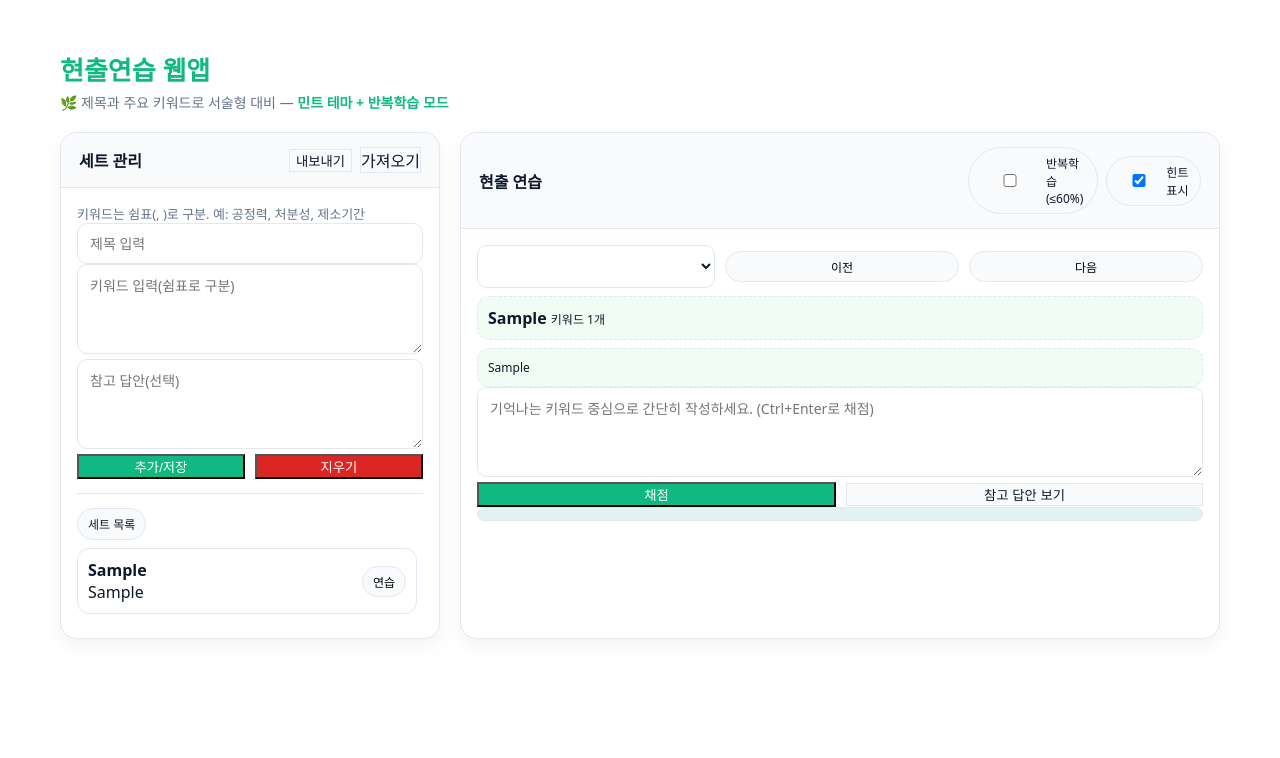
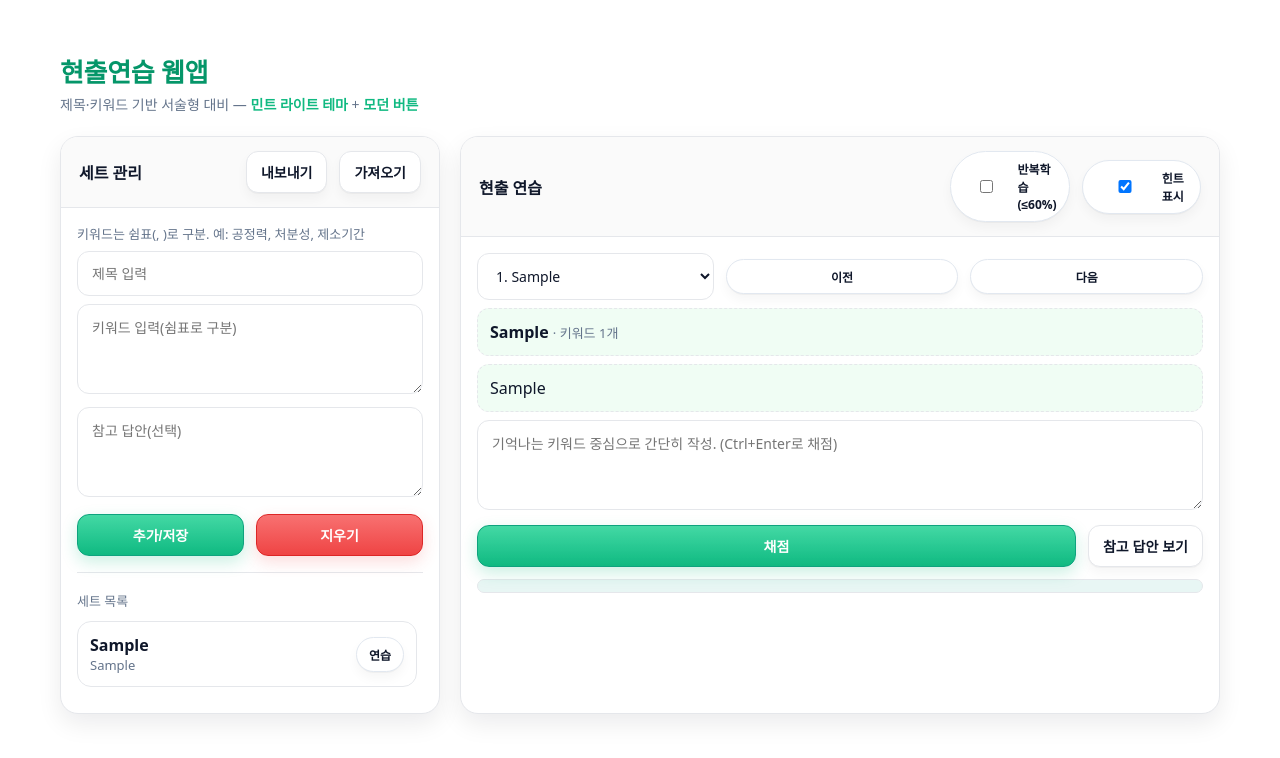
Before and after one commit to shanwjstk/2026-No.1-CPLA, a plain HTML site: page index.html in a window 1280 px wide. Both pictures are taken after typing "Sample", "Sample", "Sample" into the empty fields and a click on the button "추가/저장". Drawn offline with Linux system fonts and the light colour scheme.

Commit message:
Update index.html

```diff
--- a/index.html
+++ b/index.html
@@ -3,82 +3,120 @@
 <head>
 <meta charset="UTF-8" />
 <meta name="viewport" content="width=device-width, initial-scale=1" />
-<title>현출연습 웹앱 – 민트 라이트 테마</title>
+<title>현출연습 웹앱 – 민트 라이트 테마(모던 버튼)</title>
 <style>
   :root{
-    /* 🌿 민트/화이트 테마 */
+    /* 라이트 + 민트 포인트 */
     --bg:#ffffff;
     --panel:#ffffff;
-    --line:#e2e8f0;
-    --shadow:0 8px 20px rgba(0,0,0,0.05);
+    --line:#e5e7eb;
+    --shadow:0 10px 24px rgba(2, 6, 23, .08);
 
     --text:#0f172a;
     --muted:#64748b;
 
-    --brand:#10b981; /* 민트/에메랄드 */
+    --brand:#10b981;         /* 에메랄드 민트 */
+    --brand-strong:#059669;
     --good:#16a34a;
-    --bad:#dc2626;
+    --bad:#ef4444;
     --warn:#f59e0b;
 
     --chip-bg:#f8fafc;
     --chip-line:#e2e8f0;
     --hint-bg:#f0fdf4;
-    --meter-bg:#e0f2f1;
+    --meter-bg:#e8f6f4;
   }
 
   *{box-sizing:border-box}
   body{
-    margin:0;
-    background:var(--bg);
-    color:var(--text);
+    margin:0;background:var(--bg);color:var(--text);
     font-family:Pretendard,Apple SD Gothic Neo,system-ui,sans-serif;
   }
 
-  h1{font-size:26px;margin:0 0 4px;font-weight:700;color:var(--brand)}
-  .sub{color:var(--muted);font-size:14px;margin-bottom:20px}
-  .wrap{max-width:1200px;margin:30px auto;padding:20px}
+  .wrap{max-width:1200px;margin:32px auto;padding:20px}
+  h1{font-size:26px;margin:0 0 4px;font-weight:800;color:var(--brand-strong);letter-spacing:-0.3px}
+  .sub{color:var(--muted);font-size:14px;margin-bottom:22px}
+
   .grid{display:grid;grid-template-columns:380px 1fr;gap:20px}
-
-  .card{background:var(--panel);border:1px solid var(--line);border-radius:16px;box-shadow:var(--shadow)}
-  .hd{display:flex;align-items:center;justify-content:space-between;padding:14px 18px;border-bottom:1px solid var(--line);background:#f9fafb;border-radius:16px 16px 0 0}
+  .card{background:var(--panel);border:1px solid var(--line);border-radius:18px;box-shadow:var(--shadow);overflow:hidden}
+  .hd{display:flex;align-items:center;justify-content:space-between;padding:14px 18px;border-bottom:1px solid var(--line);background:#fafafa}
   .bd{padding:16px}
 
   input,textarea,select{
-    width:100%;border:1px solid var(--line);border-radius:10px;padding:10px 12px;font-size:14px;
-    font-family:inherit;outline:none;background:#fff;color:var(--text);
+    width:100%;border:1px solid var(--line);border-radius:12px;padding:12px 14px;font-size:14px;
+    font-family:inherit;outline:none;background:#fff;color:var(--text);transition:border-color .2s, box-shadow .2s, transform .06s;
   }
-  input:focus,textarea:focus,select:focus{border-color:var(--brand);box-shadow:0 0 0 2px rgba(16,185,129,.2)}
+  input:focus,textarea:focus,select:focus{
+    border-color:#a7f3d0; box-shadow:0 0 0 4px rgba(16,185,129,.18);
+  }
   textarea{min-height:90px;resize:vertical}
-
-  .btn{
-    border:none;border-radius:10px;padding:9px 12px;font-weight:600;font-size:14px;cursor:pointer;transition:all .1s;
-  }
-  .btn-primary{background:var(--brand);color:#fff}
-  .btn-primary:hover{filter:brightness(1.05)}
-  .btn-danger{background:var(--bad);color:#fff}
-  .btn-danger:hover{filter:brightness(1.1)}
-  .btn-ghost{background:var(--chip-bg);border:1px solid var(--line);color:var(--text)}
-  .btn-ghost:hover{background:#f1f5f9}
-  .btn-chip{border-radius:999px;padding:6px 10px;font-size:12px;background:var(--chip-bg);border:1px solid var(--chip-line)}
-
-  .row{display:flex;gap:10px;align-items:center}
+  .row{display:flex;gap:12px;align-items:center}
   .row>*{flex:1}
   .note{color:var(--muted);font-size:13px}
-  .sep{height:1px;background:var(--line);margin:14px 0}
+  .sep{height:1px;background:var(--line);margin:16px 0}
+  .list{max-height:420px;overflow:auto;padding-right:6px}
+  .item{padding:12px;margin:10px 0;background:#fff;border:1px solid var(--line);border-radius:14px;display:flex;align-items:center;gap:10px}
+  .tag{display:inline-block;border:1px solid var(--chip-line);background:var(--chip-bg);color:var(--text);border-radius:999px;padding:6px 10px;margin:4px 6px 0 0;font-size:12px}
 
-  .badge,.pill{display:inline-flex;align-items:center;gap:6px;border:1px solid var(--chip-line);
-    background:var(--chip-bg);border-radius:999px;padding:6px 10px;font-size:12px}
-  .mini{font-size:12px}
-  .right{display:flex;align-items:center;gap:8px}
-
-  .list{max-height:420px;overflow:auto;padding-right:6px}
-  .item{padding:10px;margin:8px 0;background:#fff;border:1px solid var(--line);border-radius:12px;display:flex;align-items:center;gap:8px}
-  .tag{display:inline-block;border:1px solid var(--chip-line);background:var(--chip-bg);color:var(--text);border-radius:999px;padding:4px 8px;margin:3px 4px 0 0;font-size:12px}
-
-  .hint{background:var(--hint-bg);border:1px dashed var(--line);border-radius:12px;padding:10px;margin-top:8px}
+  .hint{background:var(--hint-bg);border:1px dashed var(--line);border-radius:12px;padding:12px;margin-top:8px}
 
   .meter{height:14px;background:var(--meter-bg);border:1px solid var(--line);border-radius:999px;overflow:hidden}
   .fill{height:100%;background:linear-gradient(90deg,#34d399,#10b981);width:0%}
+
+  /* ====== 모던 버튼 스타일 (요즘 웹 느낌) ====== */
+  .btn{
+    --btn-bg:#ffffff;
+    --btn-border:var(--line);
+    --btn-fg:var(--text);
+    position:relative; display:inline-flex; align-items:center; justify-content:center;
+    gap:8px; padding:10px 14px; border-radius:12px;
+    border:1px solid var(--btn-border); background:var(--btn-bg); color:var(--btn-fg);
+    font-weight:700; font-size:14px; cursor:pointer; user-select:none;
+    transition:transform .08s ease, box-shadow .2s ease, background .2s ease, border-color .2s ease, filter .2s ease;
+    box-shadow:0 1px 0 rgba(2,6,23,.03), 0 6px 12px rgba(2,6,23,.04);
+  }
+  .btn:hover{transform:translateY(-1px); box-shadow:0 6px 16px rgba(2,6,23,.08);}
+  .btn:active{transform:translateY(0); box-shadow:0 2px 8px rgba(2,6,23,.06);}
+  .btn:focus-visible{outline:none; box-shadow:0 0 0 4px rgba(16,185,129,.22);}
+
+  /* 프라이머리: 미세 그라데이션 + 광택 레이어 */
+  .btn-primary{
+    --btn-bg:linear-gradient(180deg,#34d399,#10b981);
+    --btn-border:#0ea37e;
+    --btn-fg:#fff;
+    box-shadow:0 6px 16px rgba(16,185,129,.22);
+  }
+  .btn-primary::after{
+    /* 상단 얇은 광택 */
+    content:""; position:absolute; inset:0; border-radius:12px; pointer-events:none;
+    background:linear-gradient(180deg,rgba(255,255,255,.35),rgba(255,255,255,0));
+    mix-blend-mode:soft-light; opacity:.7;
+  }
+  .btn-primary:hover{filter:brightness(1.02);}
+  .btn-primary:active{filter:brightness(.98);}
+
+  /* 고스트: 투명 카드형 */
+  .btn-ghost{
+    --btn-bg:#ffffff;
+    --btn-border:var(--line);
+  }
+  .btn-ghost:hover{background:#f8fafc;}
+
+  /* 위험 버튼 */
+  .btn-danger{
+    --btn-bg:linear-gradient(180deg,#f87171,#ef4444);
+    --btn-border:#dc2626; --btn-fg:#fff;
+    box-shadow:0 6px 16px rgba(239,68,68,.18);
+  }
+
+  /* 칩형(작은 라운드 pill) */
+  .btn-chip{
+    --btn-bg:#ffffff; --btn-border:var(--chip-line);
+    border-radius:999px; padding:8px 12px; font-weight:700; font-size:12px;
+  }
+
+  /* 아이콘 크기 균일화용 (원하면 span에 class="icon" 사용) */
+  .icon{width:16px; height:16px; display:inline-block}
 
   .status{margin-top:10px;border-radius:14px;padding:12px;border:1px solid;display:flex;align-items:center;gap:10px;font-weight:700}
   .ok{background:#ecfdf5;border-color:#a7f3d0;color:#065f46}
@@ -89,71 +127,82 @@
 <body>
   <div class="wrap">
     <h1>현출연습 웹앱</h1>
-    <div class="sub">🌿 제목과 주요 키워드로 서술형 대비 — <b style="color:var(--brand)">민트 테마 + 반복학습 모드</b></div>
+    <div class="sub">제목·키워드 기반 서술형 대비 — <b style="color:var(--brand)">민트 라이트 테마</b> + <b style="color:var(--brand)">모던 버튼</b></div>
 
     <div class="grid">
-      <!-- 왼쪽 -->
+      <!-- 왼쪽: 세트 관리 -->
       <section class="card">
         <div class="hd">
           <strong>세트 관리</strong>
-          <div class="right">
-            <button class="btn-ghost" id="exportBtn">내보내기</button>
-            <label class="btn-ghost" for="importFile">가져오기</label>
+          <div class="row" style="flex:0 0 auto">
+            <button class="btn btn-ghost" id="exportBtn">내보내기</button>
+            <label class="btn btn-ghost" for="importFile">가져오기</label>
             <input id="importFile" type="file" accept="application/json" style="display:none" />
           </div>
         </div>
         <div class="bd">
           <div class="note">키워드는 쉼표(, )로 구분. 예: 공정력, 처분성, 제소기간</div>
+          <div style="height:8px"></div>
           <input id="title" type="text" placeholder="제목 입력" />
+          <div style="height:8px"></div>
           <textarea id="keywords" placeholder="키워드 입력(쉼표로 구분)"></textarea>
+          <div style="height:8px"></div>
           <textarea id="refAnswer" placeholder="참고 답안(선택)"></textarea>
+          <div style="height:12px"></div>
           <div class="row">
-            <button class="btn-primary" id="saveBtn">추가/저장</button>
-            <button class="btn-danger" id="clearFormBtn">지우기</button>
+            <button class="btn btn-primary" id="saveBtn">추가/저장</button>
+            <button class="btn btn-danger" id="clearFormBtn">지우기</button>
           </div>
+
           <div class="sep"></div>
-          <span class="badge">세트 목록</span>
+          <span class="note">세트 목록</span>
           <div id="list" class="list"></div>
         </div>
       </section>
 
-      <!-- 오른쪽 -->
+      <!-- 오른쪽: 연습 영역 -->
       <section class="card">
         <div class="hd">
           <strong>현출 연습</strong>
-          <div class="right">
-            <label class="pill"><input type="checkbox" id="weakOnly"> 반복학습(≤60%)</label>
-            <label class="pill"><input type="checkbox" id="hintToggle" checked> 힌트 표시</label>
+          <div class="row" style="flex:0 0 auto">
+            <label class="btn btn-chip" style="gap:8px"><input type="checkbox" id="weakOnly"> 반복학습(≤60%)</label>
+            <label class="btn btn-chip" style="gap:8px"><input type="checkbox" id="hintToggle" checked> 힌트 표시</label>
           </div>
         </div>
         <div class="bd">
           <div class="row">
             <select id="deckSelect"></select>
-            <button class="btn-chip" id="prevBtn">이전</button>
-            <button class="btn-chip" id="nextBtn">다음</button>
+            <button class="btn btn-chip" id="prevBtn">이전</button>
+            <button class="btn btn-chip" id="nextBtn">다음</button>
           </div>
 
           <div class="hint">
             <b id="qTitle">연습할 항목을 선택하세요.</b>
-            <span class="mini muted" id="qInfo"></span>
+            <span class="note mini" id="qInfo"></span>
           </div>
           <div id="hintBox" class="hint mini" style="display:none"></div>
 
-          <textarea id="answer" placeholder="기억나는 키워드 중심으로 간단히 작성하세요. (Ctrl+Enter로 채점)"></textarea>
+          <div style="height:8px"></div>
+          <textarea id="answer" placeholder="기억나는 키워드 중심으로 간단히 작성. (Ctrl+Enter로 채점)"></textarea>
 
-          <div class="row">
-            <button class="btn-primary" id="gradeBtn">채점</button>
-            <button class="btn-ghost" id="showRefBtn">참고 답안 보기</button>
+          <div style="height:10px"></div>
+          <div class="row" style="align-items:center">
+            <button class="btn btn-primary" id="gradeBtn">채점</button>
+            <button class="btn btn-ghost" id="showRefBtn" style="flex:0 0 auto">참고 답안 보기</button>
           </div>
 
+          <div style="height:12px"></div>
           <div class="meter"><div id="meterFill" class="fill"></div></div>
+
           <div id="statusBox" class="status warn" style="display:none">
             <span id="statusIcon">⚠️</span><span id="statusText">채점 대기 중…</span>
           </div>
-          <div id="miss" class="mini"></div>
+
+          <div id="miss" class="note mini" style="margin-top:6px"></div>
+
           <div id="refWrap" style="display:none;margin-top:10px">
-            <div class="mini muted">참고 답안</div>
-            <pre id="refOut" class="mini" style="white-space:pre-wrap"></pre>
+            <div class="note mini">참고 답안</div>
+            <pre id="refOut" class="note mini" style="white-space:pre-wrap"></pre>
           </div>
         </div>
       </section>
@@ -161,64 +210,131 @@
   </div>
 
 <script>
-/* 👇 핵심 기능 (간단 버전) */
-let decks=[],idx=-1;
-const s='recallDecks.v1';
-function save(){localStorage.setItem(s,JSON.stringify(decks));}
-function load(){try{decks=JSON.parse(localStorage.getItem(s)||'[]');}catch(e){decks=[];}}
+/* === 기능 (ES5, 단순/안정) === */
+var decks=[], idx=-1;
+var SKEY='recallDecks.v1';
+
+function load(){ try{decks=JSON.parse(localStorage.getItem(SKEY)||'[]');}catch(e){decks=[];} }
+function save(){ try{localStorage.setItem(SKEY, JSON.stringify(decks));}catch(e){} }
+
+function renderList(){
+  var list=document.getElementById('list'); list.innerHTML='';
+  for(var i=0;i<decks.length;i++){
+    var d=decks[i];
+    var div=document.createElement('div');
+    div.className='item';
+    div.innerHTML='<div style="flex:1"><b>'+escapeHtml(d.title)+'</b>'+
+      '<div class="note mini">'+escapeHtml(d.keywords.join(", "))+'</div></div>'+
+      '<button class="btn btn-chip" onclick="show('+i+')">연습</button>';
+    list.appendChild(div);
+  }
+  var sel=document.getElementById('deckSelect');
+  sel.innerHTML = decks.map(function(d,i){return '<option value="'+i+'">'+(i+1)+'. '+escapeHtml(d.title)+'</option>';}).join('');
+}
+
 function show(i){
-  if(decks.length===0)return;
+  if(decks.length===0) return;
   idx=(i+decks.length)%decks.length;
-  const d=decks[idx];
-  qTitle.textContent=d.title;
-  qInfo.textContent=`키워드 ${d.keywords.length}개`;
-  answer.value='';meterFill.style.width='0%';
-  statusBox.style.display='none';miss.innerHTML='';
-  if(hintToggle.checked&&d.ref){hintBox.style.display='block';hintBox.textContent=d.ref.slice(0,150);}
-  else{hintBox.style.display='none';}
-  refWrap.style.display='none';
+  var d=decks[idx];
+  document.getElementById('deckSelect').value=String(idx);
+  document.getElementById('qTitle').textContent=d.title;
+  document.getElementById('qInfo').textContent=' · 키워드 '+d.keywords.length+'개';
+  document.getElementById('answer').value='';
+  document.getElementById('meterFill').style.width='0%';
+  document.getElementById('statusBox').style.display='none';
+  document.getElementById('miss').innerHTML='';
+  var hintOn=document.getElementById('hintToggle').checked;
+  var box=document.getElementById('hintBox');
+  if(hintOn && d.ref){ var t=String(d.ref); box.style.display='block'; box.textContent = t.length>150?t.slice(0,150)+'…':t; }
+  else { box.style.display='none'; box.textContent=''; }
+  document.getElementById('refWrap').style.display='none';
+  document.getElementById('refOut').textContent='';
 }
+
 function grade(){
-  if(idx<0)return;const d=decks[idx];
-  const txt=answer.value.toLowerCase();
-  const hits=d.keywords.filter(k=>txt.includes(k.toLowerCase()));
-  const ratio=hits.length/d.keywords.length;
-  meterFill.style.width=Math.round(ratio*100)+'%';
-  statusBox.style.display='flex';
-  if(ratio>=0.7){statusBox.className='status ok';statusText.textContent='정답 '+Math.round(ratio*100)+'%';}
-  else if(ratio>0){statusBox.className='status warn';statusText.textContent='부분정답 '+Math.round(ratio*100)+'%';}
-  else{statusBox.className='status ng';statusText.textContent='오답 0%';}
-  const missed=d.keywords.filter(k=>!hits.includes(k));
-  miss.innerHTML=missed.length?'누락: '+missed.join(', '):'<span class="muted">누락 없음</span>';
+  if(idx<0) return;
+  var d=decks[idx];
+  var txt=String(document.getElementById('answer').value||'').toLowerCase();
+  var hits=[], missed=[];
+  for(var i=0;i<d.keywords.length;i++){
+    var w=String(d.keywords[i]||''); var lw=w.toLowerCase();
+    if(txt.indexOf(lw)>-1) hits.push(w); else missed.push(w);
+  }
+  var ratio = d.keywords.length ? (hits.length/d.keywords.length) : 0;
+  document.getElementById('meterFill').style.width=Math.round(ratio*100)+'%';
+
+  var box=document.getElementById('statusBox');
+  var icon=document.getElementById('statusIcon');
+  var text=document.getElementById('statusText');
+
+  if(ratio>=0.7){ box.className='status ok'; icon.textContent='✅'; text.textContent='정답 '+Math.round(ratio*100)+'%'; }
+  else if(ratio>0){ box.className='status warn'; icon.textContent='🟡'; text.textContent='부분정답 '+Math.round(ratio*100)+'%'; }
+  else{ box.className='status ng'; icon.textContent='❌'; text.textContent='오답 0%'; }
+  box.style.display='flex';
+
+  document.getElementById('miss').innerHTML = missed.length ? ('누락: '+missed.map(escapeHtml).join(', ')) : '<span class="muted">누락 없음</span>';
 }
-document.addEventListener('DOMContentLoaded',()=>{
-  load();renderList();
-  if(decks.length)show(0);
-  saveBtn.onclick=()=>{
-    const t=title.value.trim(),ks=keywords.value.split(',').map(v=>v.trim()).filter(Boolean),r=refAnswer.value.trim();
-    if(!t||!ks.length)return alert('제목/키워드 입력');
-    const ex=decks.find(d=>d.title===t);
-    if(ex){ex.keywords=ks;ex.ref=r;}else{decks.push({title:t,keywords:ks,ref:r});}
-    save();renderList();title.value=keywords.value=refAnswer.value='';
-    if(decks.length===1)show(0);
+
+function escapeHtml(s){ return String(s).replace(/[&<>"']/g,function(c){return {'&':'&amp;','<':'&lt;','>':'&gt;','"':'&quot;',"'":'&#39;'}[c];}); }
+
+document.addEventListener('DOMContentLoaded',function(){
+  load(); renderList(); if(decks.length) show(0);
+
+  document.getElementById('saveBtn').onclick=function(){
+    var t=document.getElementById('title').value.trim();
+    var ks=String(document.getElementById('keywords').value).split(',').map(function(v){return v.trim();}).filter(function(x){return !!x;});
+    var r=document.getElementById('refAnswer').value.trim();
+    if(!t||!ks.length) return alert('제목/키워드를 입력하세요.');
+    var ex=-1; for(var i=0;i<decks.length;i++){ if(decks[i].title===t){ ex=i; break; } }
+    if(ex>-1){ decks[ex].keywords=ks; decks[ex].ref=r||undefined; }
+    else { decks.push({title:t,keywords:ks,ref:r||undefined}); }
+    save(); renderList(); document.getElementById('title').value=''; document.getElementById('keywords').value=''; document.getElementById('refAnswer').value='';
+    if(decks.length===1) show(0);
   };
-  clearFormBtn.onclick=()=>{title.value=keywords.value=refAnswer.value='';};
-  prevBtn.onclick=()=>show(idx-1);
-  nextBtn.onclick=()=>show(idx+1);
-  gradeBtn.onclick=grade;
-  showRefBtn.onclick=()=>{if(idx<0)return;const d=decks[idx];if(!d.ref)return alert('참고 답안 없음');refWrap.style.display='block';refOut.textContent=d.ref;};
-  exportBtn.onclick=()=>{const name='recall-'+Date.now()+'.json';const blob=new Blob([JSON.stringify(decks,null,2)],{type:'application/json'});const a=document.createElement('a');a.href=URL.createObjectURL(blob);a.download=name;a.click();};
-  importFile.onchange=e=>{const f=e.target.files[0];if(!f)return;const r=new FileReader();r.onload=()=>{try{decks=JSON.parse(r.result);save();renderList();show(0);}catch{alert('가져오기 실패');}};r.readAsText(f,'utf-8');};
+
+  document.getElementById('clearFormBtn').onclick=function(){
+    document.getElementById('title').value=''; document.getElementById('keywords').value=''; document.getElementById('refAnswer').value='';
+  };
+
+  document.getElementById('deckSelect').onchange=function(e){ show(+e.target.value); };
+  document.getElementById('prevBtn').onclick=function(){ show(idx-1); };
+  document.getElementById('nextBtn').onclick=function(){ show(idx+1); };
+  document.getElementById('gradeBtn').onclick=grade;
+
+  document.getElementById('showRefBtn').onclick=function(){
+    if(idx<0) return; var d=decks[idx]; if(!d.ref) return alert('참고 답안이 없습니다.');
+    document.getElementById('refWrap').style.display='block';
+    document.getElementById('refOut').textContent = d.ref;
+  };
+
+  document.getElementById('hintToggle').onchange=function(){
+    if(idx<0) return; var d=decks[idx]; var box=document.getElementById('hintBox');
+    if(this.checked && d.ref){ var t=String(d.ref); box.style.display='block'; box.textContent=t.length>150?t.slice(0,150)+'…':t; }
+    else{ box.style.display='none'; box.textContent=''; }
+  };
+
+  document.getElementById('exportBtn').onclick=function(){
+    var blob=new Blob([JSON.stringify(decks,null,2)],{type:'application/json'});
+    var a=document.createElement('a'); a.href=URL.createObjectURL(blob); a.download='recall-'+Date.now()+'.json'; a.click();
+    setTimeout(function(){URL.revokeObjectURL(a.href)},1200);
+  };
+
+  document.getElementById('importFile').onchange=function(e){
+    var f=e.target.files && e.target.files[0]; if(!f) return;
+    var r=new FileReader();
+    r.onload=function(){
+      try{ decks=JSON.parse(String(r.result)); save(); renderList(); if(decks.length) show(0); }
+      catch(err){ alert('가져오기 실패'); }
+    };
+    r.readAsText(f,'utf-8'); e.target.value='';
+  };
+
+  // Ctrl/Cmd + Enter 채점
+  window.addEventListener('keydown', function(ev){
+    var enter = (ev.key==='Enter' || ev.keyCode===13);
+    if((ev.ctrlKey||ev.metaKey) && enter){ grade(); ev.preventDefault(); }
+  });
 });
-function renderList(){
-  list.innerHTML='';
-  decks.forEach((d,i)=>{
-    const div=document.createElement('div');
-    div.className='item';
-    div.innerHTML=`<div style="flex:1"><b>${d.title}</b><div>${d.keywords.join(', ')}</div></div><button class="btn-chip" onclick="show(${i})">연습</button>`;
-    list.appendChild(div);
-  });
-}
 </script>
 </body>
 </html>
```
